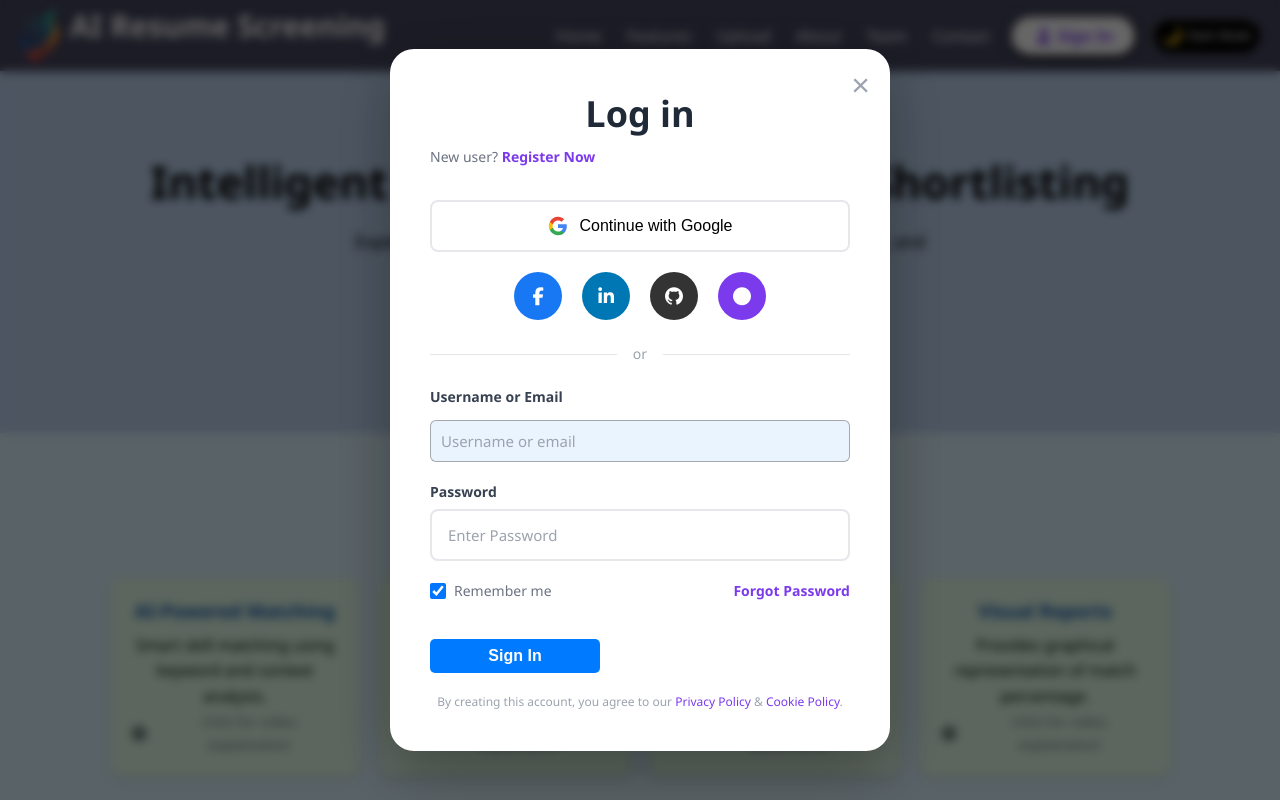
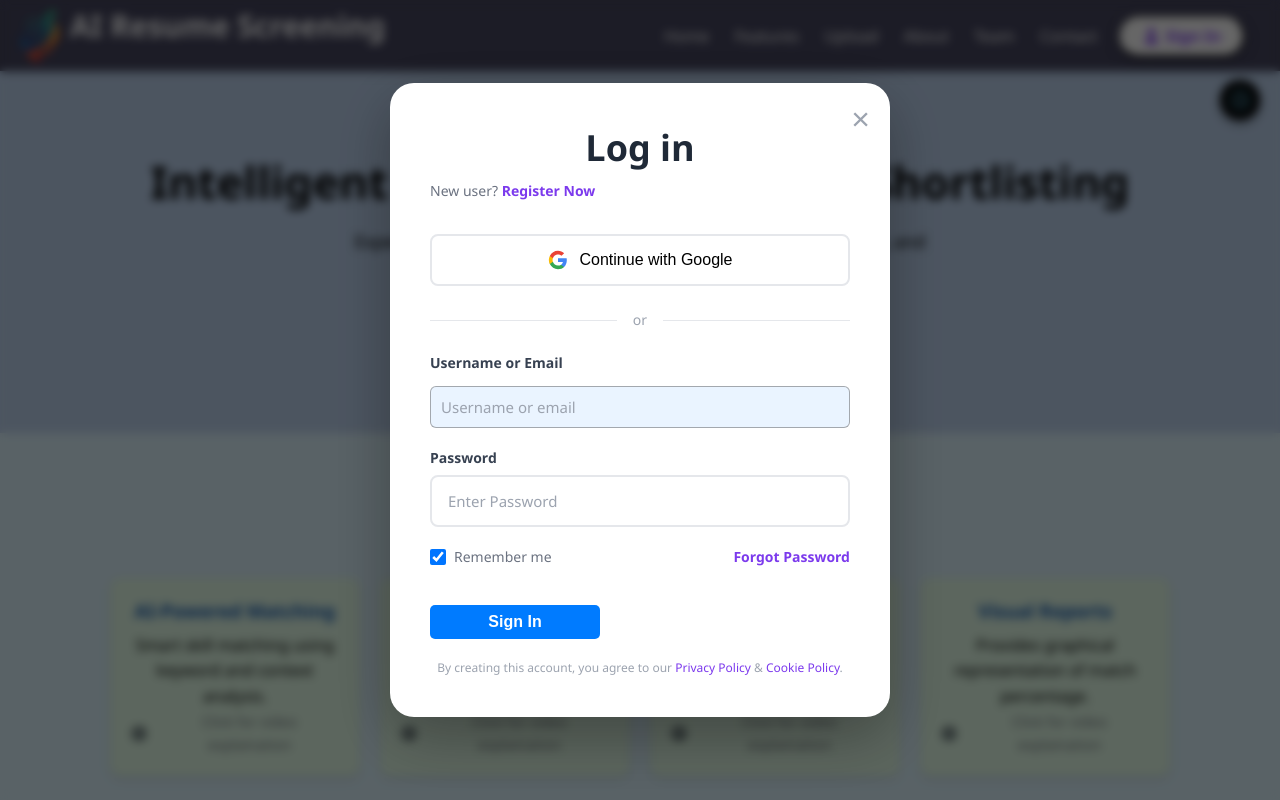
Before and after one commit to govinddangi4564/HireDrift, a plain HTML site: page src/web-app/Index.html in a window 1280 px wide. Shown: the top 800 px of the page. Drawn offline with Linux system fonts and the light colour scheme.

Commit message:
convert mode change button into floating button

```diff
--- a/src/web-app/Index.html
+++ b/src/web-app/Index.html
@@ -11,6 +11,8 @@
     <title>Intelligent Resume Screening</title>
     <link rel="stylesheet" href="style/Style.css">
     <link rel="stylesheet" href="style/ModeChange.css">
+    <!-- Google Identity Services SDK -->
+    <script src="https://accounts.google.com/gsi/client" async defer></script>
 </head>
 
 <body>
@@ -32,23 +34,29 @@
                 New user? <a href="html/Registeration-Form.html">Register Now</a>
             </p>
 
+
             <!-- Google Sign In Button -->
-            <button class="google-btn">
+            <button class="google-btn" id="googleSignInBtn">
                 <svg class="google-icon" viewBox="0 0 24 24">
-                    <path fill="#4285F4"
-                        d="M22.56 12.25c0-.78-.07-1.53-.2-2.25H12v4.26h5.92c-.26 1.37-1.04 2.53-2.21 3.31v2.77h3.57c2.08-1.92 3.28-4.74 3.28-8.09z" />
-                    <path fill="#34A853"
-                        d="M12 23c2.97 0 5.46-.98 7.28-2.66l-3.57-2.77c-.98.66-2.23 1.06-3.71 1.06-2.86 0-5.29-1.93-6.16-4.53H2.18v2.84C3.99 20.53 7.7 23 12 23z" />
-                    <path fill="#FBBC05"
-                        d="M5.84 14.09c-.22-.66-.35-1.36-.35-2.09s.13-1.43.35-2.09V7.07H2.18C1.43 8.55 1 10.22 1 12s.43 3.45 1.18 4.93l2.85-2.22.81-.62z" />
-                    <path fill="#EA4335"
-                        d="M12 5.38c1.62 0 3.06.56 4.21 1.64l3.15-3.15C17.45 2.09 14.97 1 12 1 7.7 1 3.99 3.47 2.18 7.07l3.66 2.84c.87-2.6 3.3-4.53 6.16-4.53z" />
+                    <path fill="#4285F4" d="M22.56 12.25c0-.78-.07-1.53-.2-2.25H12v4.26h5.92c-.26
+        1.37-1.04 2.53-2.21 3.31v2.77h3.57c2.08-1.92
+        3.28-4.74 3.28-8.09z" />
+                    <path fill="#34A853" d="M12 23c2.97 0 5.46-.98 7.28-2.66l-3.57-2.77c-.98.66-2.23
+        1.06-3.71 1.06-2.86 0-5.29-1.93-6.16-4.53H2.18v2.84C3.99
+        20.53 7.7 23 12 23z" />
+                    <path fill="#FBBC05" d="M5.84 14.09c-.22-.66-.35-1.36-.35-2.09s.13-1.43.35-2.09V7.07H2.18C1.43
+        8.55 1 10.22 1 12s.43 3.45 1.18 4.93l2.85-2.22.81-.62z" />
+                    <path fill="#EA4335" d="M12 5.38c1.62 0 3.06.56 4.21 1.64l3.15-3.15C17.45 2.09
+        14.97 1 12 1 7.7 1 3.99 3.47 2.18 7.07l3.66
+        2.84c.87-2.6 3.3-4.53 6.16-4.53z" />
                 </svg>
                 Continue with Google
             </button>
 
+            <div id="user-info"></div>
+
             <!-- Social Buttons -->
-            <div class="social-buttons">
+            <!-- <div class="social-buttons">
                 <button class="social-btn facebook">
                     <i class="fab fa-facebook-f"></i>
                 </button>
@@ -61,7 +69,7 @@
                 <button class="social-btn other">
                     <i class="fas fa-circle"></i>
                 </button>
-            </div>
+            </div> -->
 
             <!-- Divider -->
             <div class="divider">
@@ -129,12 +137,14 @@
                     <i class="fa-solid fa-user"></i>
                     Sign In
                 </button>
+
+                <!-- Mode Change -->
                 <div class="Mode">
                     <button id="toggle">
-                        <span class="icon">🌙</span>
-                        <span class="Mode_text">Dark Mode</span>
+                        <span class="icon">🌑</span>
                     </button>
                 </div>
+
 
             </div>
         </nav>
--- a/src/web-app/style/ModeChange.css
+++ b/src/web-app/style/ModeChange.css
@@ -110,27 +110,26 @@
 }
 
 .Mode button {
-  margin-top: 0px;
-  padding: 7px 7px;
-  border-radius: 25px;
-  cursor: pointer;
-  font-size: 13px;
-  background-color: #e0e0e0;
-  transition: background-color 1s;
+  position: fixed;
+  top: 80px;
+  right: 20px;
+  width: 40px;
+  height: 40px;
+  border-radius: 50%;
+  border: none;
+  cursor: grab;
+  background-color: #000;
+  color: #fff;
+  font-size: 22px;
   display: flex;
   align-items: center;
-  gap: 5px;
+  justify-content: center;
+  box-shadow: 0 4px 10px rgba(0, 0, 0, 0.3);
+  transition: background-color 0.8s, color 0.3s, transform 0.2s;
+  z-index: 1000;
 }
 
-#toggle {
-  background-color: #000000;
-  color: #ffffff;
-  transition: background-color 1s, color 0.3s;
+.Mode button:active {
+  cursor: grabbing;
+  transform: scale(0.95);
 }
-
-.icon {
-  font-size: 17px;
-}
-#toggle {
-  height: 35px;
-}
```
